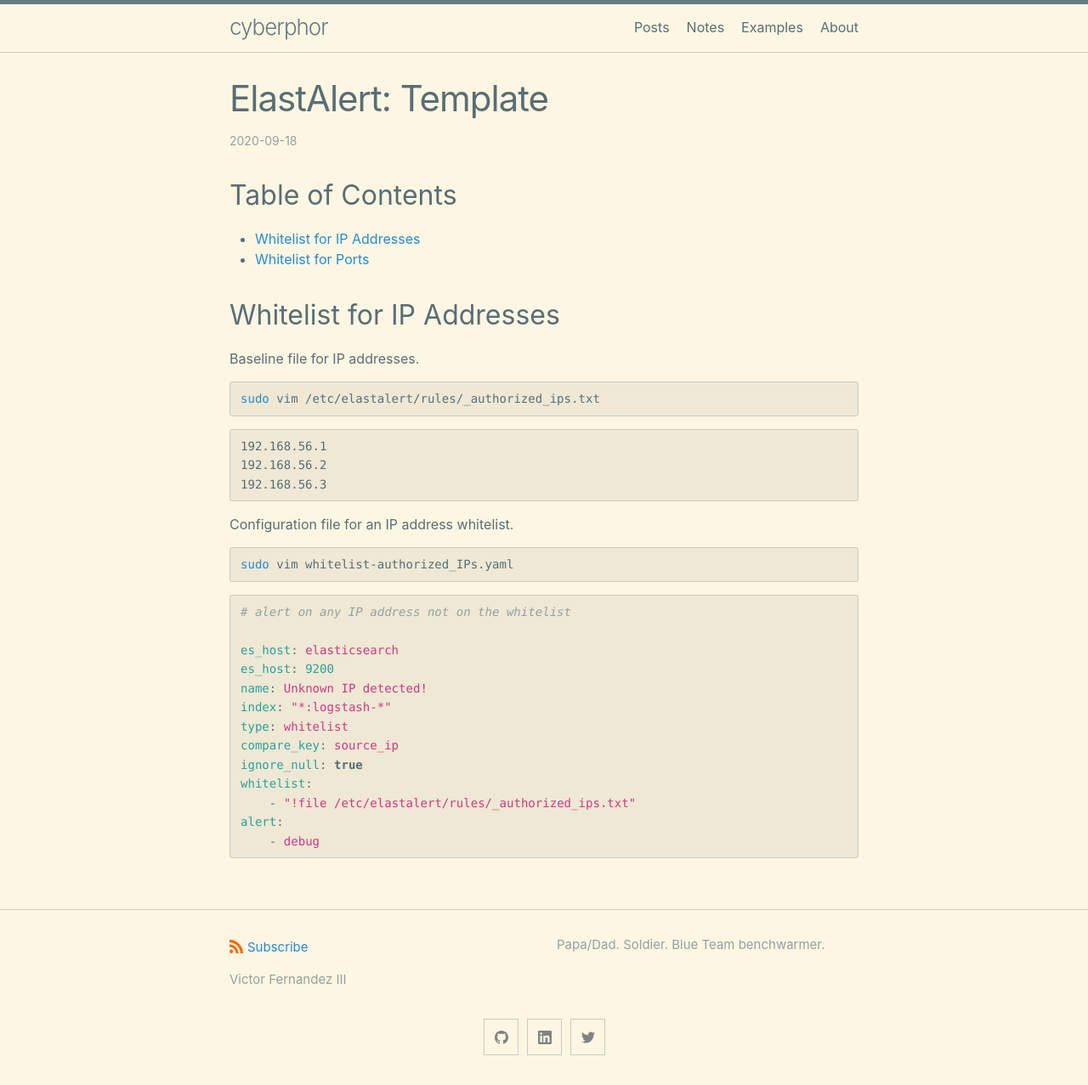
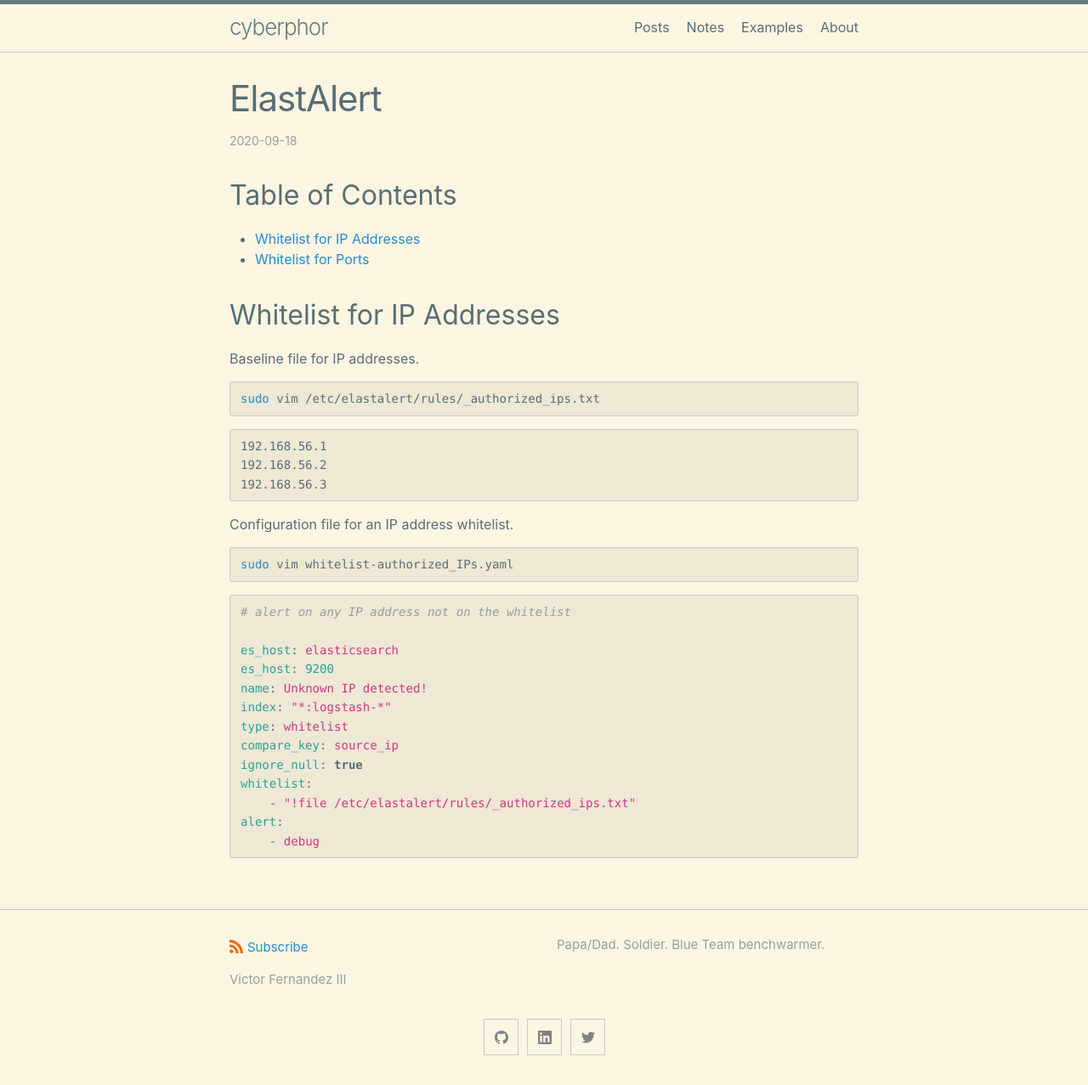
Before and after one commit to cyberphor/blog, a Jekyll site: the page built from _posts/examples/2020-09-18-elastalert-template.md, in a window 1280 px wide. Shown: the whole page at 85% size. Built offline with Jekyll 4.4.1, drawn with Linux system fonts in a browser that asks for light colours.

Commit message:
Update and rename _posts/templates/2020-09-18-elastalert-template.md to _posts/examples/2020-09-18-elastalert-template.md

```diff
--- a/_posts/templates/2020-09-18-elastalert-template.md
+++ b/_posts/examples/2020-09-18-elastalert-template.md
@@ -1,9 +1,9 @@
 ---
 layout: post
-title: 'ElastAlert: Template'
-permalink: 'elastalert-template'
+title: 'ElastAlert'
+permalink: 'elastalert-example'
 category: notes
-subcategory: templates
+subcategory: examples
 ---
 
 ## Table of Contents
```
